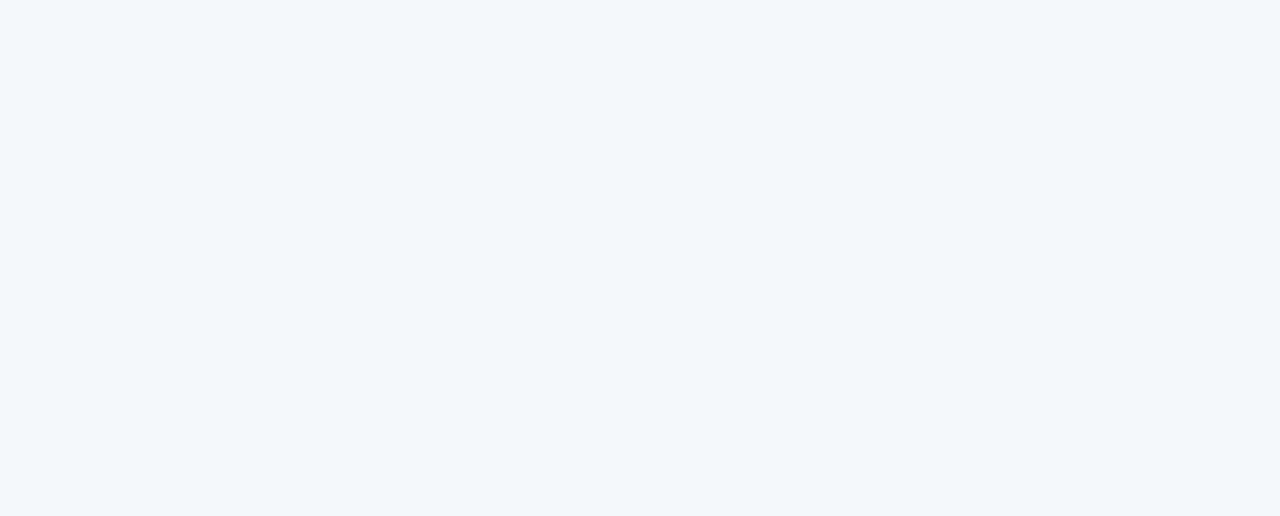
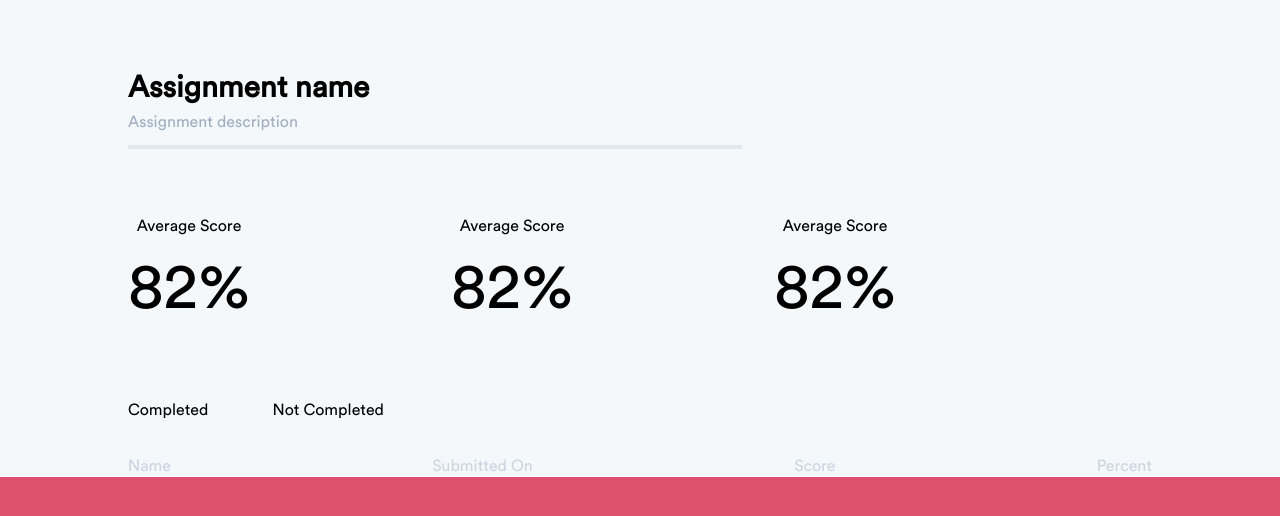
Before and after one commit to HackIllinoisPedagogy/homeroom-web, a React (Create React App) app: page /teacherassignment in a window 1280 px wide. Shown: the top 516 px of the page. Built offline with nearby package versions, Linux system fonts and the light colour scheme; the HTML template or start-up script is replaced by a standard one.

Commit message:
Started Work on Teacher Assignment

```diff
--- a/src/App.js
+++ b/src/App.js
@@ -11,6 +11,7 @@ import LogIn from './components/auth/LogIn';
 import Dashboard from './components/Dashboard';
 import SignUp from "./components/auth/SignUp";
 import Assignment, { ProblemSet } from './components/assignment/Assignment'
+import TeacherAssignment from "./components/assignment/TeacherAssignment";
 
 
 function App() {
@@ -22,6 +23,7 @@ function App() {
         <Route path="/signup" component={SignUp}>
         </Route>
         <Route path="/dashboard" component={Dashboard}></Route>
+        <Route path="/teacherassignment" component={TeacherAssignment}/>
       </Switch>
     </Router>
   );
--- a/src/components/assignment/TeacherAssignment.js
+++ b/src/components/assignment/TeacherAssignment.js
@@ -1,9 +1,72 @@
-import React from "react";
+import React, {useEffect, useState} from "react";
 
 function TeacherAssignment() {
+    const [height, setHeight] = useState(0);
+    useEffect(() => {
+        setHeight(window.innerHeight - document.getElementById("assignmentInfo").clientHeight);
+    });
+
     return (
-        <div>
+        <div className="flex flex-col">
+            <div id="assignmentInfo" className="flex flex-col px-32 pt-16">
+            <span className="text-3xl font-bold">
+                Assignment name
+            </span>
+                <span className="text-gray-500 w-3/5">
+                Assignment description
+            </span>
+                <div className="h-1 w-3/5 bg-gray-300 mt-3"/>
+                <div className="flex w-3/4 justify-between my-16">
+                    <div className="flex flex-col">
+                    <span className="self-center">
+                        Average Score
+                    </span>
+                        <span className="text-6xl self-center   ">
+                        82%
+                    </span>
+                    </div>
+                    <div className="flex flex-col">
+                    <span className="self-center">
+                        Average Score
+                    </span>
+                        <span className="text-6xl self-center   ">
+                        82%
+                    </span>
+                    </div>
+                    <div className="flex flex-col">
+                    <span className="self-center">
+                        Average Score
+                    </span>
+                        <span className="text-6xl self-center   ">
+                        82%
+                    </span>
+                    </div>
+                </div>
+                <div className="flex justify-between w-1/4">
+                <span className="un">
+                    Completed
+                </span>
+                    <span>
+                    Not Completed
+                </span>
+                </div>
 
+                <div className="flex justify-between w-full mt-8">
+                    <span className="text-gray-400">
+                        Name
+                    </span>
+                    <span className="text-gray-400">
+                        Submitted On
+                    </span>
+                    <span className="text-gray-400">
+                        Score
+                    </span>
+                    <span className="text-gray-400">
+                        Percent
+                    </span>
+                </div>
+            </div>
+            <div className="bg-p-orange" style={{'height': `${height}px`}}/>
         </div>
     );
 }
```
